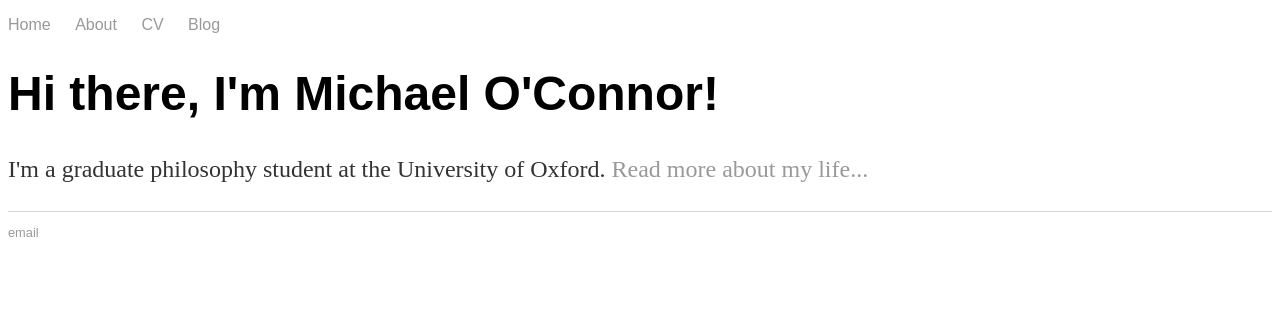
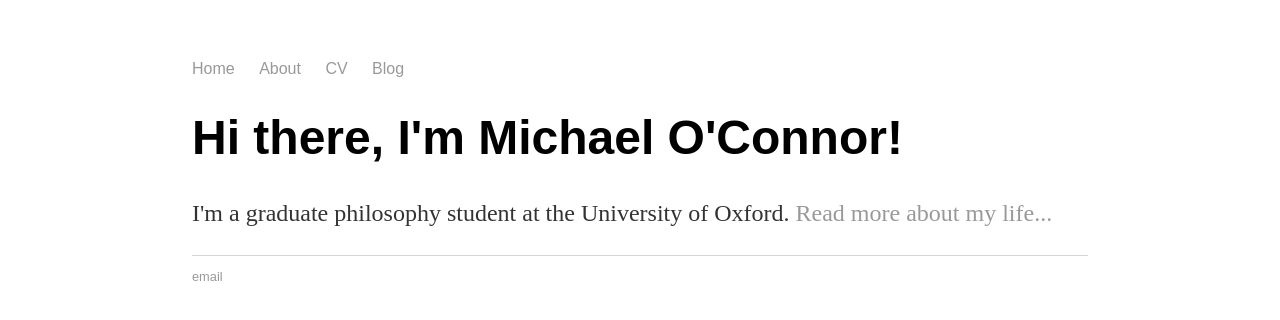
Before and after one commit to MichaelO-Connor/MichaelO-Connor.github.io, a Jekyll site: the page built from index.html, in a window 1280 px wide. Shown: the top 320 px of the page. Built offline with Jekyll 4.4.1, drawn with Linux system fonts in a browser that asks for light colours; some web fonts are replaced.

Commit message:
Update main.css

```diff
--- a/css/main.css
+++ b/css/main.css
@@ -1,14 +1,12 @@
-<style>
-  @import url("https://use.typekit.net/bjh6zfl.css");
-</style>
+@import url("https://use.typekit.net/bjh6zfl.css");
 body {
     margin: 60px auto;
     width: 70%;
 }
 nav ul, footer ul {
-    font-family: 'Alegreya Sans', sans-serif;
     padding: 0px;
     list-style: none;
+   font-family: 'Alegreya Sans', sans-serif;
 }
 nav ul li, footer ul li {
     display: inline;
@@ -23,7 +21,7 @@ a:hover {
 }
 h1 {
     font-size: 3em;
-   font-family: 'Alegreya Sans', sans-serif;
+    font-family: 'Alegreya Sans', sans-serif;
 }
 p {
     font-size: 1.5em;
```
